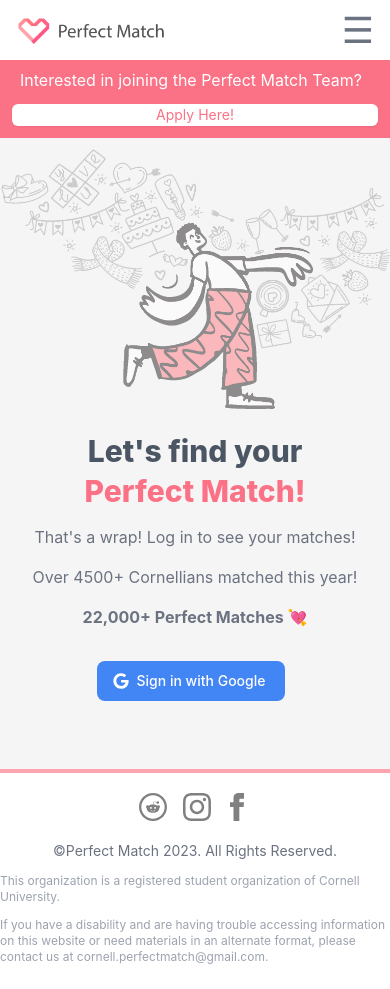
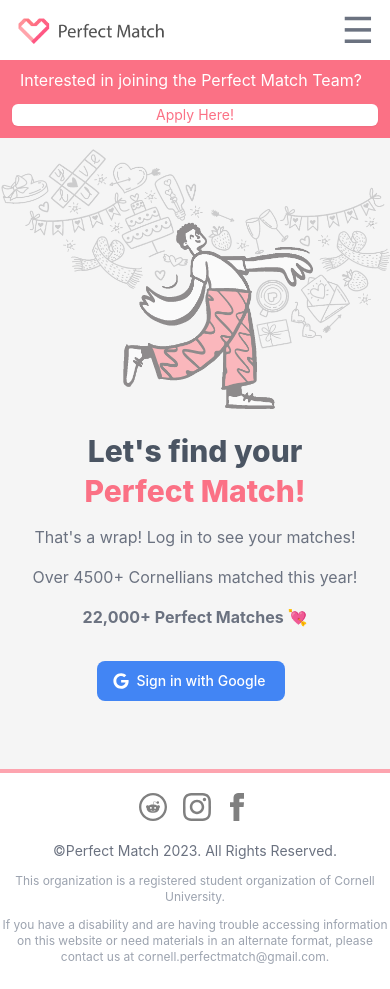
Before and after one commit to Perfect-Match-Org/perfect-match-web, a Next.js app: page / in a window 390 px wide. Built offline with nearby package versions, Linux system fonts and the light colour scheme; no server answers; the database is empty.

Commit message:
fix footer on mobile

```diff
--- a/components/footer/footer.tsx
+++ b/components/footer/footer.tsx
@@ -29,10 +29,10 @@ function Footer() {
                     </p>
                 </div>
 
-                <div className="text-xs text-gray-400 flex justify-center mb-3">
+                <div className="text-xs text-gray-400 flex justify-center text-center mb-3">
                     This organization is a registered student organization of Cornell University.
                 </div>
-                <div className="text-xs text-gray-400 flex justify-center pb-6">
+                <div className="text-xs text-gray-400 flex justify-center text-center pb-6">
                     If you have a disability and are having trouble accessing information on this website or need materials in an alternate format, please
                     contact us at cornell.perfectmatch@gmail.com.
                 </div>
```
